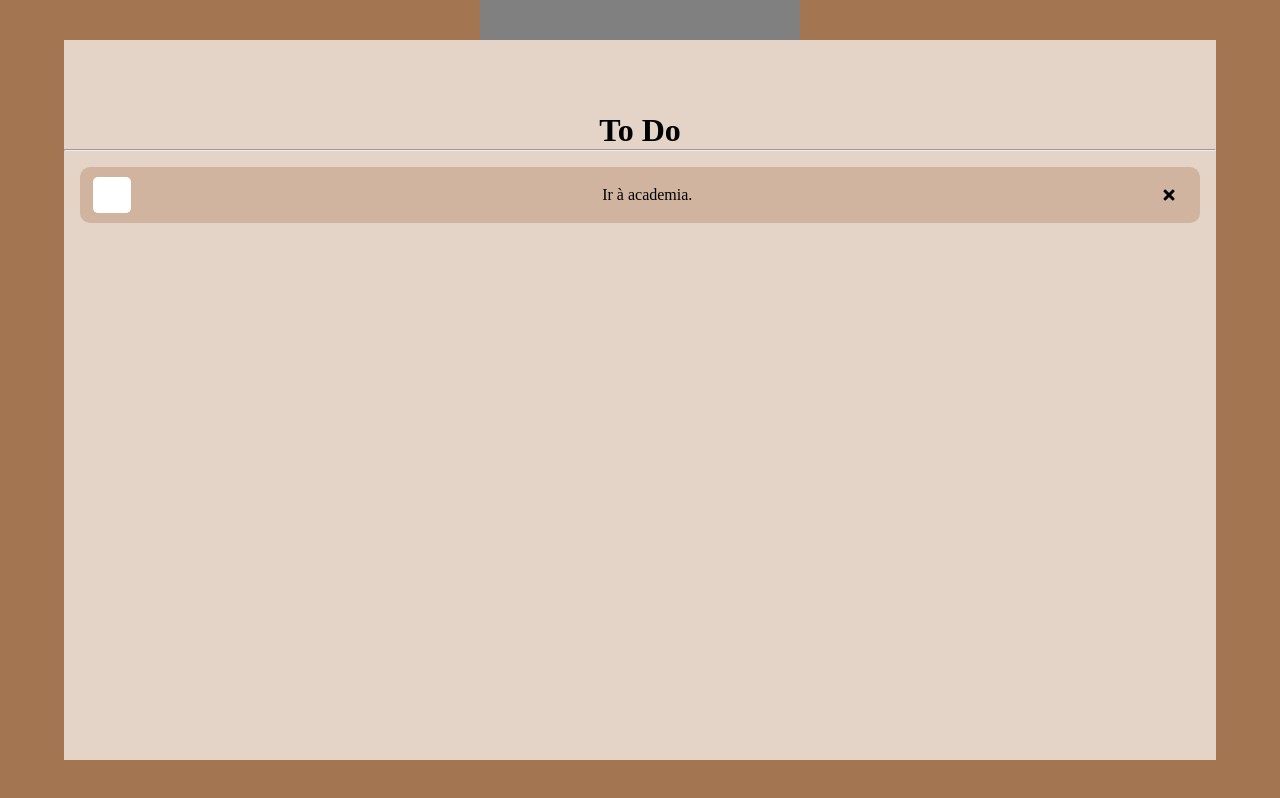
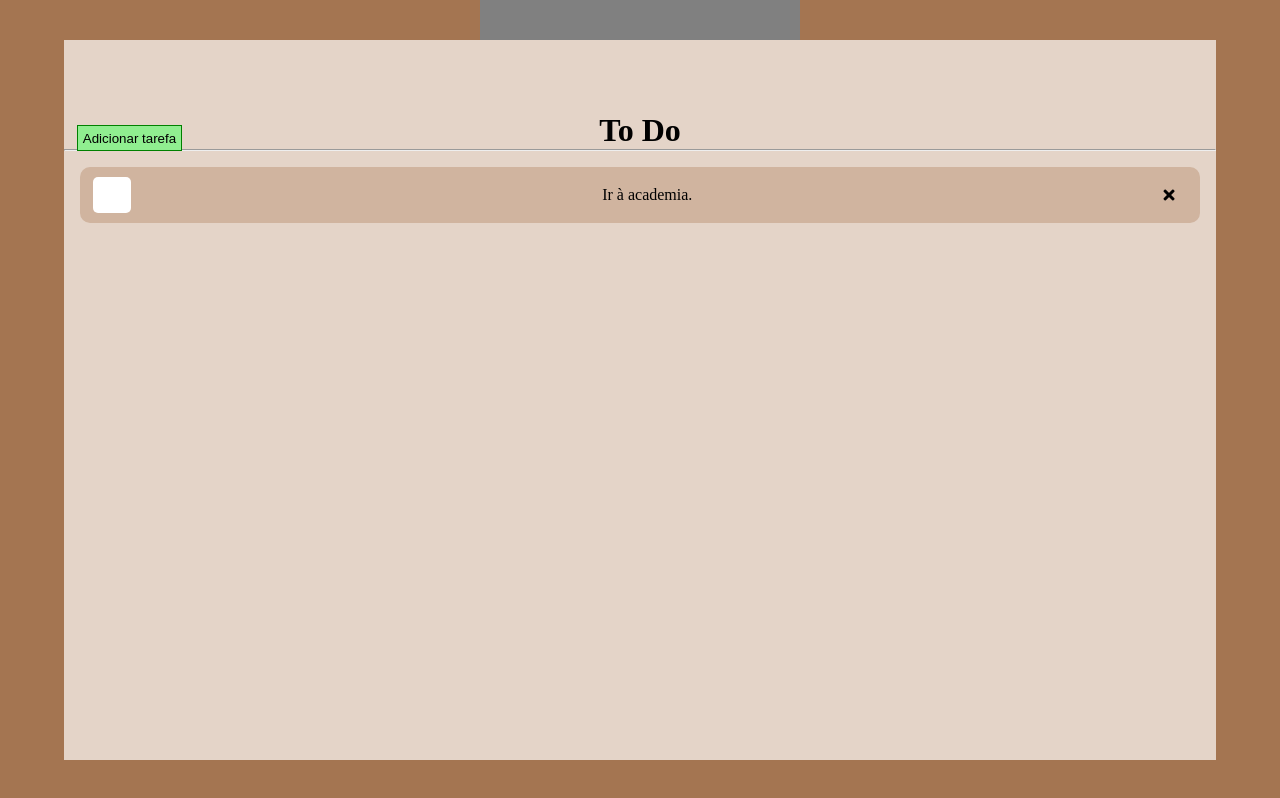
Before and after one commit to silasbispo01/DoTheList, a plain HTML site: page index.html in a window 1280 px wide. Drawn offline with Linux system fonts and the light colour scheme.

Commit message:
Add addtaskbtn on html and css

```diff
--- a/css/index.css
+++ b/css/index.css
@@ -32,6 +32,20 @@ main {
     top: 10%;
     width: 100%;
     text-align: center;
+}
+
+.pageheader {
+    position: relative;
+}
+
+.addtaskbtn {
+    position: absolute;
+    top: 1vw;
+    left: 1vw;
+    height: 2em;
+    background-color: lightgreen;
+    border: solid 1px green;
+    padding: 5px;
 }
 
 .tasks {
--- a/index.html
+++ b/index.html
@@ -14,7 +14,10 @@
     </header>
     <main>
         <div class="page">
-            <h1>To Do</h1>
+            <div class="pageheader">
+                <input class="addtaskbtn" type="button" value="Adicionar tarefa">
+                <h1>To Do</h1>
+            </div>
             <hr>
             <ul class="tasks">
                 <li class="task">
```
